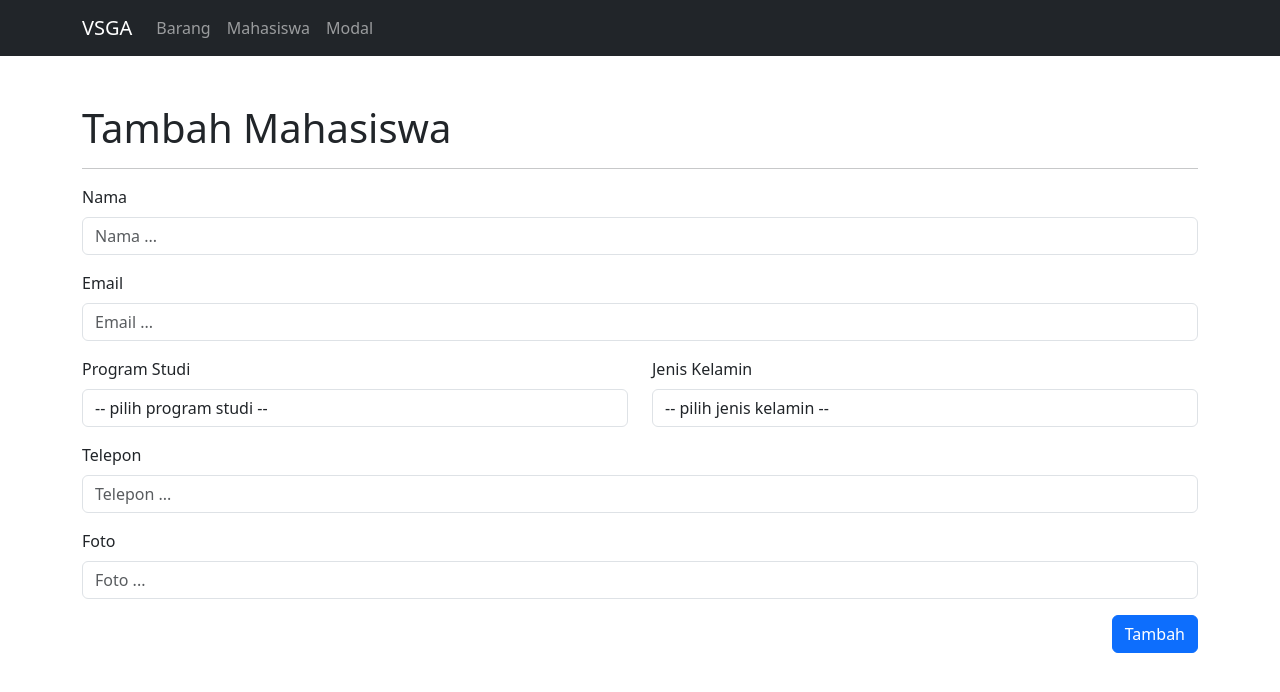
After one commit to mazizf13/crud-vsga24, a PHP site: page /tambah-mahasiswa.php in a window 1280 px wide. The commit adds this page. Shown: the top 692 px of the page. Run offline with PHP 8.4, Linux system fonts and the light colour scheme; data that the repository does not hold is empty; some libraries are stand-ins or nearby versions.

Commit message:
feat: create student

```diff
--- a/config/controller.php
+++ b/config/controller.php
@@ -22,7 +22,7 @@ function create_barang($post) {
   $jumlah = mysqli_real_escape_string($db, $post['jumlah']);
   $harga = mysqli_real_escape_string($db, $post['harga']);
 
-  $query = "INSERT INTO barang (nama, jumlah, harga, tanggal) VALUES ('$nama', '$jumlah', '$harga',  CURRENT_TIMESTAMP())";
+  $query = "INSERT INTO barang (nama, jumlah, harga, tanggal) VALUES ('$nama', '$jumlah', '$harga', CURRENT_TIMESTAMP())";
 
   mysqli_query($db, $query);
 
@@ -57,4 +57,22 @@ function delete_barang($id_barang) {
 
   return mysqli_affected_rows($db);
 }
+
+// Function to add student
+function create_mahasiswa($post) {
+  global $db;
+
+  $nama = mysqli_real_escape_string($db, $post['nama']);
+  $email  = mysqli_real_escape_string($db, $post['email']);
+  $prodi = mysqli_real_escape_string($db, $post['prodi']);
+  $jk = mysqli_real_escape_string($db, $post['jk']);
+  $telepon = mysqli_real_escape_string($db, $post['telepon']);
+  $foto = mysqli_real_escape_string($db, $post['foto']);
+
+  $query = "INSERT INTO mahasiswa (nama, email, prodi, jk, telepon, foto) VALUES ('$nama', '$email', '$prodi', '$jk', '$telepon', '$foto')";
+
+  mysqli_query($db, $query);
+
+  return mysqli_affected_rows($db);
+}
 ?>
--- a/detail-mahasiswa.php
+++ b/detail-mahasiswa.php
@@ -39,8 +39,8 @@ $mahasiswa = select("SELECT * FROM mahasiswa WHERE id_mahasiswa = $id_mahasiswa"
     <tr>
         <td width="50%" >Foto</td>
         <td>
-            <a href="assets/img/foto.jpeg">
-            <img src="assets/img/foto.jpeg" alt="foto" width="50%">
+            <a href="assets/img/<?=$mahasiswa['foto']; ?>">
+            <img src="assets/img/<?=$mahasiswa['foto']; ?>" alt="foto" width="50%">
             </a>
         </td>
     </tr>
--- /dev/null
+++ b/tambah-mahasiswa.php
@@ -0,0 +1,103 @@
+<?php
+$title = 'Tambah Mahasiswa';
+include 'layout/header.php';
+
+if(isset($_POST['tambah'])) {
+  if (create_mahasiswa($_POST) > 0) {
+    echo
+    "<script>
+        alert('Data mahasiswa berhasil ditambah');
+        document.location.href = 'mahasiswa.php';
+    </script>";
+  } else {
+    echo
+    "<script>
+        alert('Data mahasiswa gagal ditambah');
+        document.location.href = 'mahasiswa.php';
+    </script>";
+  }
+}
+?>
+
+<div class="container mt-5">
+  <h1>Tambah Mahasiswa</h1>
+  <hr />
+
+  <form action="" method="post">
+    <input type="hidden" name="id_mahasiswa" value="<?= $mahasiswa['id_mahasiswa']; ?>">
+    <div class="mb-3">
+      <label for="nama" class="form-label">Nama</label>
+      <input
+        type="text"
+        name="nama"
+        placeholder="Nama ..."
+        class="form-control"
+        id="nama"
+        required
+      />
+    </div>
+
+    <div class="mb-3">
+      <label for="email" class="form-label">Email</label>
+      <input
+        type="email"
+        name="email"
+        placeholder="Email ..."
+        class="form-control"
+        id="email"
+        required
+      />
+    </div>
+
+    <div class="row">
+        <div class="mb-3 col-6">
+            <label for="prodi" class="form-label">Program Studi</label>
+            <select name="prodi" id="prodi" class="form-control" required>
+                <option value="">-- pilih program studi --</option>
+                <option value="">Teknik Informatika</option>
+                <option value="">Sistem Informasi</option>
+                <option value="">Data Science</option>
+                <option value="">Bisnis Digital</option>
+            </select>
+        </div>
+
+        <div class="mb-3 col-6">
+          <label for="jk" class="form-label">Jenis Kelamin</label>
+              <select name="jk" id="jk" class="form-control" required>
+                  <option value="">-- pilih jenis kelamin --</option>
+                  <option value="Laki-Laki">Laki-Laki</option>
+                  <option value="Perempuan">Perempuan</option>
+              </select>
+        </div>
+    </div>
+
+    <div class="mb-3">
+      <label for="telepon" class="form-label">Telepon</label>
+      <input
+        type="number"
+        name="telepon"
+        class="form-control"
+        placeholder="Telepon ..."
+        id="telepon"
+        required
+      />
+    </div>
+
+    <div class="mb-3">
+      <label for="foto" class="form-label">Foto</label>
+      <input
+        type="text"
+        name="foto"
+        class="form-control"
+        placeholder="Foto ..."
+        id="foto"
+        required
+      />
+    </div>
+    <button type="submit" name="tambah" class="btn btn-primary" style="float: right;">Tambah</button>
+  </form>
+</div>
+
+<?php
+include 'layout/footer.php';
+?>
```
